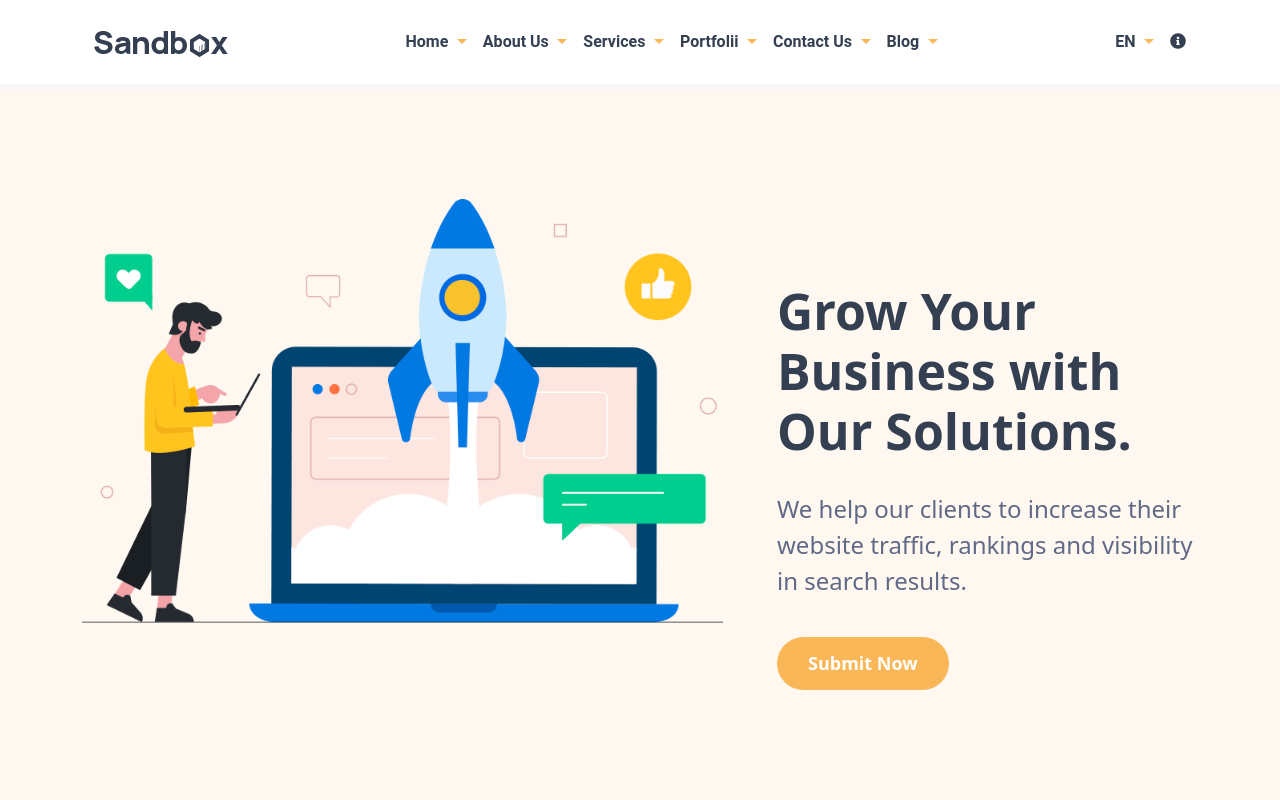
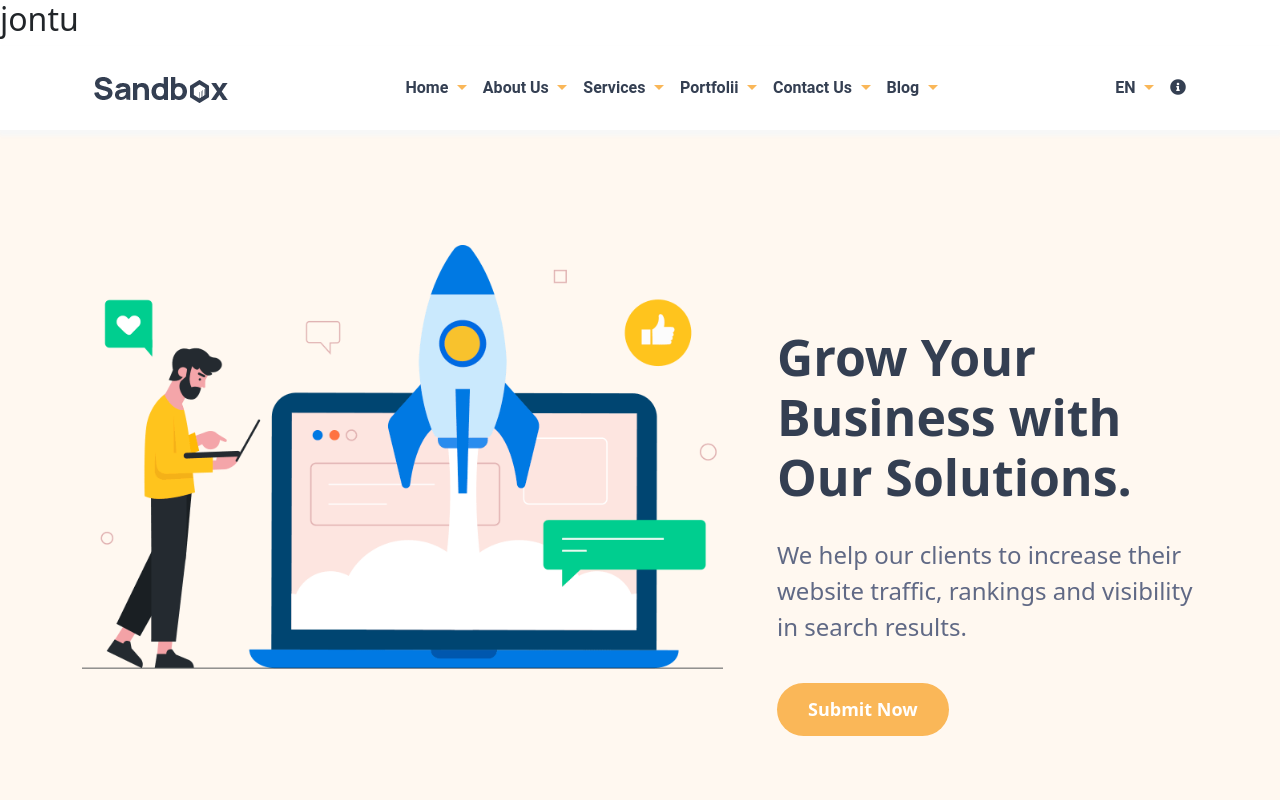
Before and after one commit to jontudas/sendbox, a plain HTML site: page index.html in a window 1280 px wide. Shown: the top 800 px of the page. Drawn offline with nearby package versions, Linux system fonts and the light colour scheme.

Commit message:
Update index.html

```diff
--- a/index.html
+++ b/index.html
@@ -15,7 +15,8 @@
     <title>senbox</title>
   </head>
   <body>
-    <!-- navber start -->
+
+    <h2>jontu</h2>    <!-- navber start -->
 
     <!-- navber end -->
 
```
